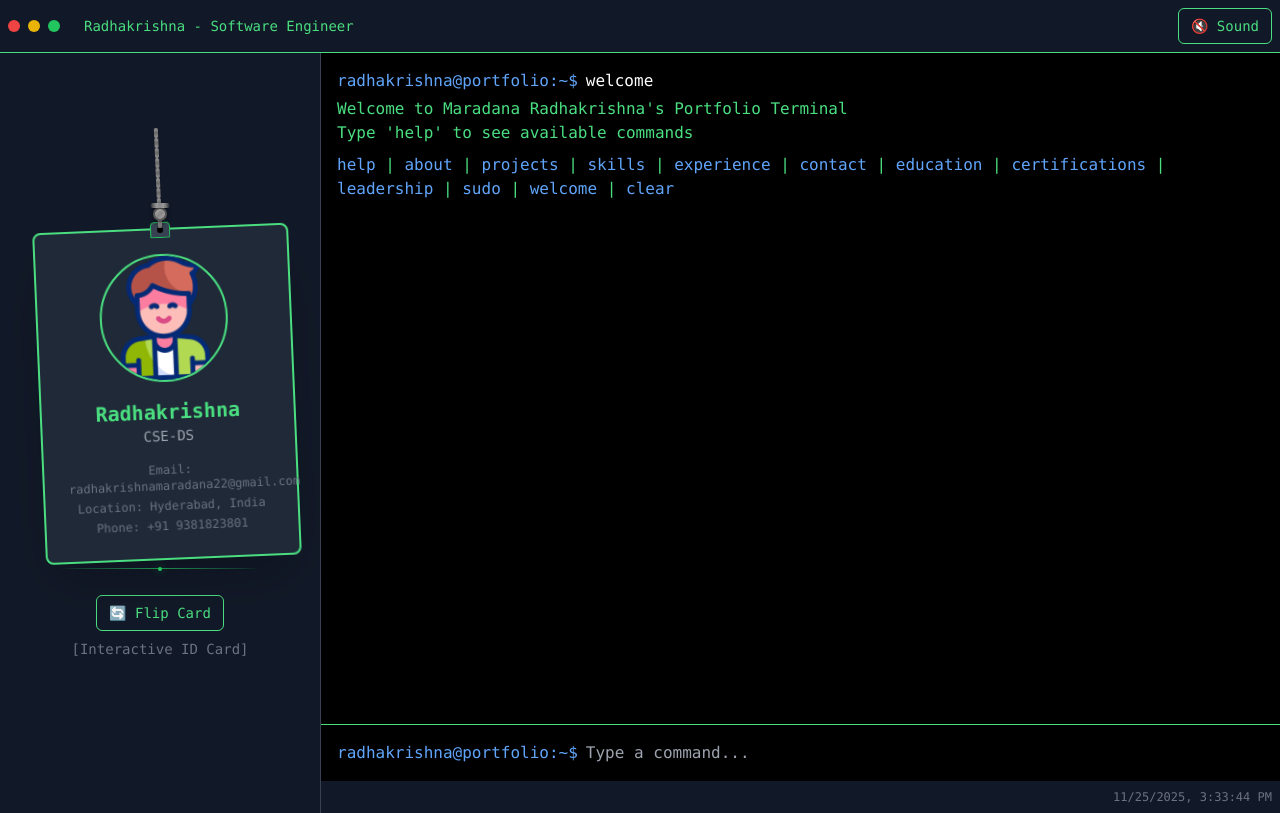
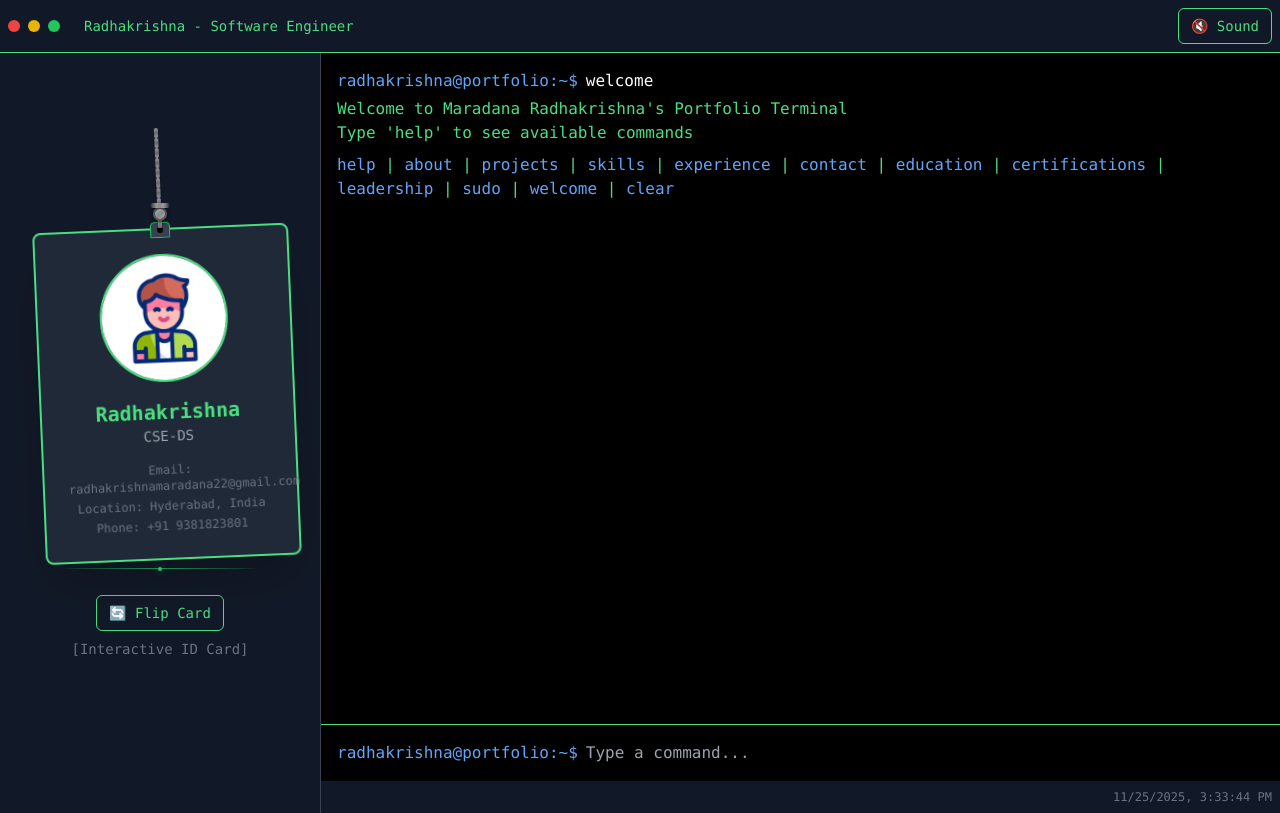
Before and after one commit to radhakrishnachinna/Portfolio, a Next.js app: page / in a window 1280 px wide. Built offline with nearby package versions, Linux system fonts and the light colour scheme.

Commit message:
test phot

```diff
--- a/components/id-card.tsx
+++ b/components/id-card.tsx
@@ -47,7 +47,7 @@ export function IDCard() {
                 <div className="text-center space-y-4">
                   <div className="w-32 h-32 mx-auto rounded-full overflow-hidden border-2 border-green-400">
                     <Image
-                      src="/boy.png"
+                      src="/boys.gif"
                       alt="Radhakrishna"
                       width={128}
                       height={128}
```
Also changed, not shown: public/boys.gif (added).
